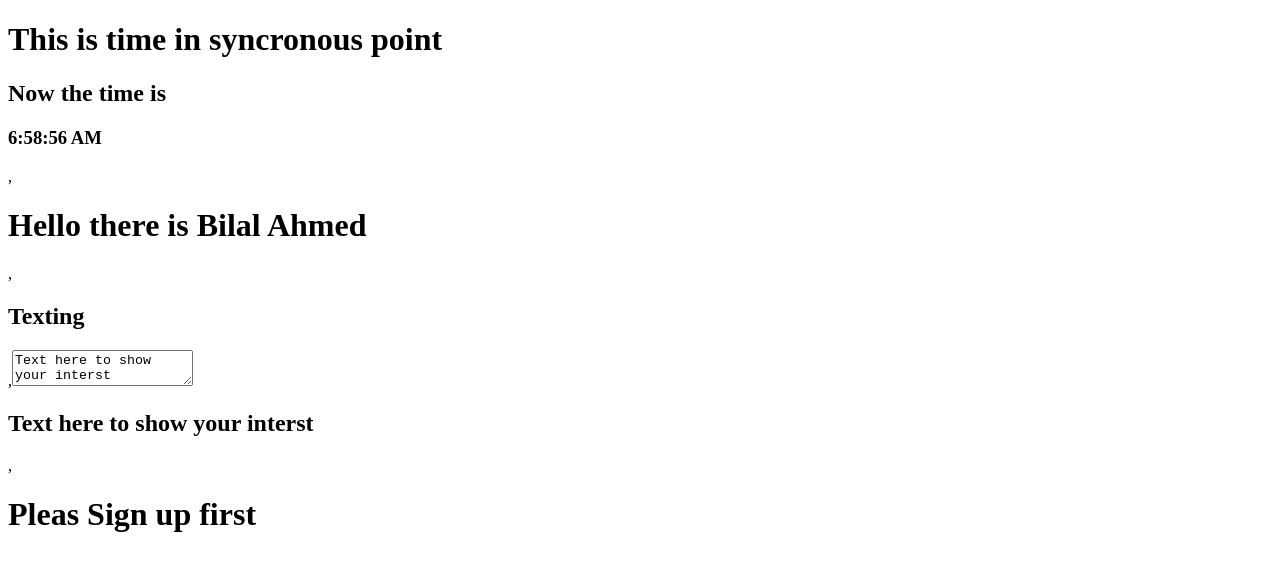
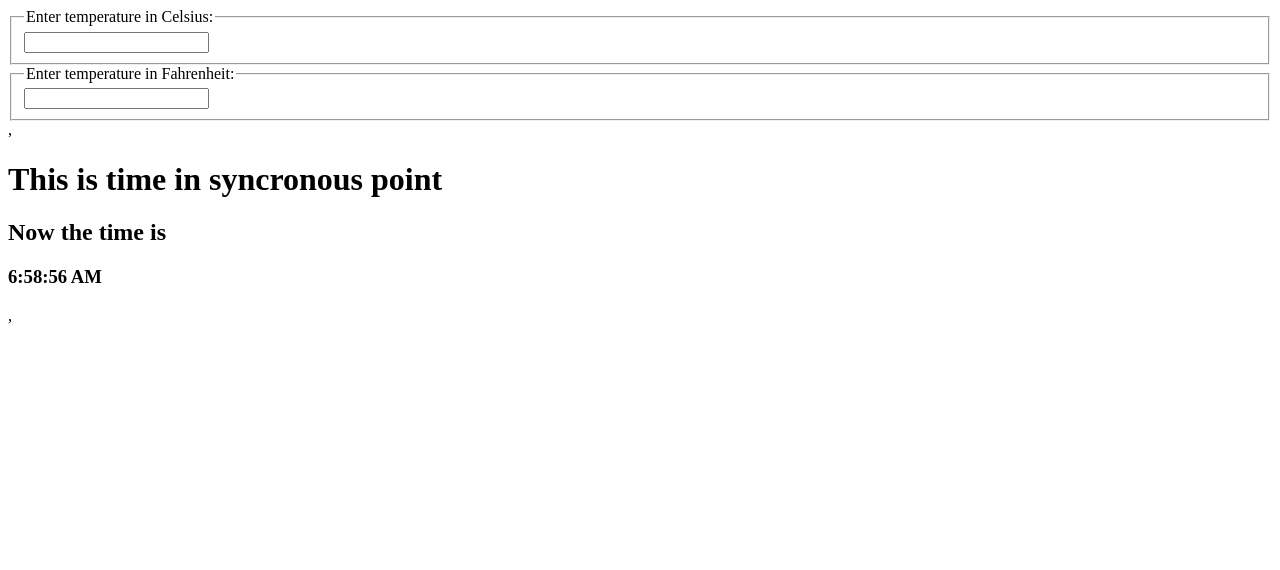
Before and after one commit to pkBilalAhmad/ReactStudy2021, a React (Create React App) app: page / in a window 1280 px wide. Shown: the top 570 px of the page. Built offline with nearby package versions, Linux system fonts and the light colour scheme.

Commit message:
Tempretur Calculator added

```diff
--- /dev/null
+++ b/src/Tempr.js
@@ -0,0 +1,61 @@
+import React from 'react';
+
+const scaleNames = {
+    c: 'Celsius',
+    f: 'Fahrenheit'
+};
+
+class TemperatureInput extends React.Component {
+    constructor(props) {
+        super(props);
+        this.handleChange = this.handleChange.bind(this);
+        this.state = { temperature: '' };
+    }
+
+    handleChange(e) {
+        // this.setState({ temperature: e.target.value });
+        this.props.onTemperatureChange(e.target.value);
+    }
+
+    render() {
+        const temperature = this.props.temperature;
+        const scale = this.props.scale;
+        return (
+            <fieldset>
+                <legend>Enter temperature in {scaleNames[scale]}:</legend>
+                <input value={temperature}
+                    onChange={this.handleChange} />
+            </fieldset>
+        );
+    }
+}
+
+class Calculator extends React.Component {
+    render() {
+        return (
+            <div>
+                <TemperatureInput scale="c" />
+                <TemperatureInput scale="f" />
+            </div>
+        );
+    }
+}
+function toCelsius(fahrenheit) {
+    return (fahrenheit - 32) * 5 / 9;
+}
+
+function toFahrenheit(celsius) {
+    return (celsius * 9 / 5) + 32;
+}
+function tryConvert(temperature, convert) {
+    const input = parseFloat(temperature);
+    if (Number.isNaN(input)) {
+        return '';
+    }
+    const output = convert(input);
+    const rounded = Math.round(output * 1000) / 1000;
+    return rounded.toString();
+}
+
+
+export default Calculator;
--- a/src/index.js
+++ b/src/index.js
@@ -1,7 +1,10 @@
 import React from 'react';
 import ReactDOM from 'react-dom';
-import TextCounter from './countIncrement';
-import Greet from './greet';
+// import TextCounter from './countIncrement';
+// import Greet from './greet';
+import Calculator from './Tempr';
+
+
 class Clock extends React.Component {
   constructor(props) {
     super(props);
@@ -28,10 +31,10 @@ class Clock extends React.Component {
 
 ReactDOM.render(
   <div>
-
+    <Calculator />,
     <Clock />,
-    <TextCounter />,
-    <Greet isLogged={false} />
+    {/* <TextCounter />, */}
+    {/* <Greet isLogged={false} /> */}
   </div>,
   document.getElementById('root')
 )
```
